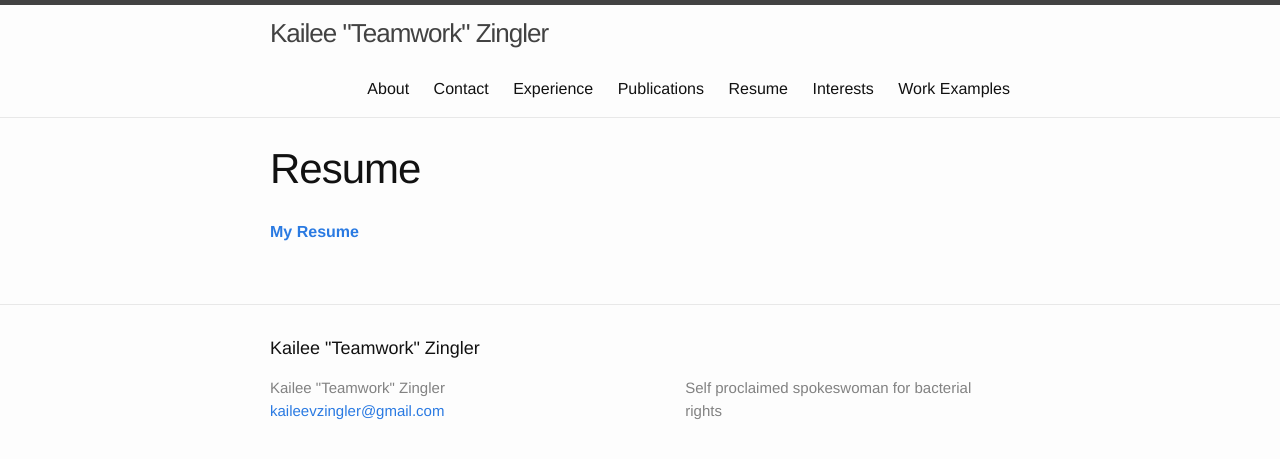
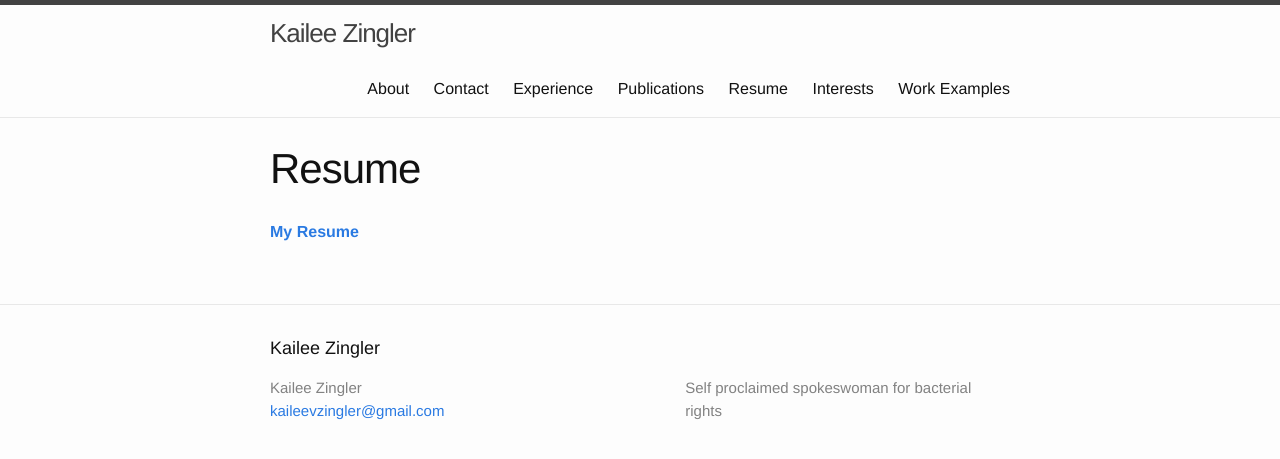
Before and after one commit to kzingler/kzingler.github.io, a Jekyll site: the page built from resume.md, in a window 1280 px wide. Shown: the top 459 px of the page. Built offline with Jekyll 4.4.1, drawn with Linux system fonts in a browser that asks for light colours.

Commit message:
updated name

```diff
--- a/_config.yml
+++ b/_config.yml
@@ -1,5 +1,5 @@
 # Site settings
-title: Kailee "Teamwork" Zingler
+title: Kailee Zingler
 email: kaileevzingler@gmail.com
 description: Self proclaimed spokeswoman for bacterial rights
 baseurl: "" # the subpath of your site, e.g. /blog/
```
